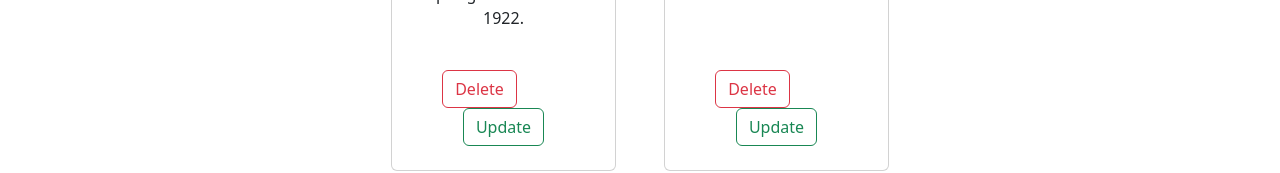
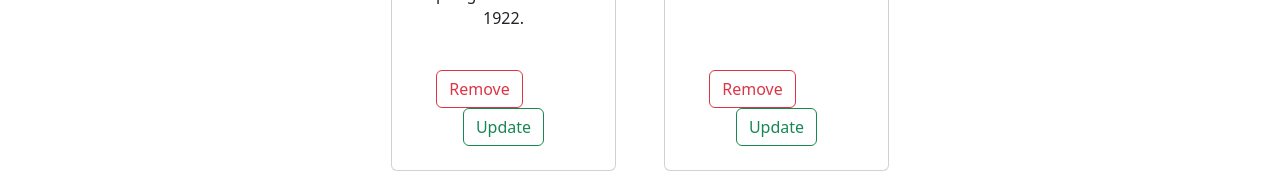
Before and after one commit to miraclej101/book-collections, a React (Vite) app in the folder client/: page /collection in a window 1280 px wide. Shown: the part 619-792 px from the top of the page. Built offline with nearby package versions, Linux system fonts and the light colour scheme.

Commit message:
Remove button in Card component

```diff
--- a/client/src/components/Card.jsx
+++ b/client/src/components/Card.jsx
@@ -18,7 +18,7 @@ export default function Card(props) {
       <div className="card-footer p-4 pt-0 border-top-0 bg-transparent">
         <div className="text-center">
           <a className="btn btn-outline-danger mt-auto me-5" href="#">
-            Delete
+            Remove
           </a>
           <a className="btn btn-outline-success mt-auto" href="#">
             Update
```
